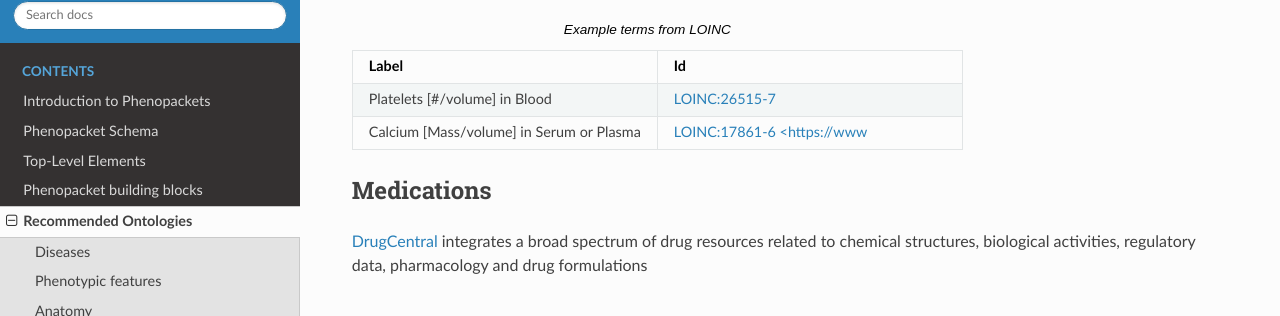
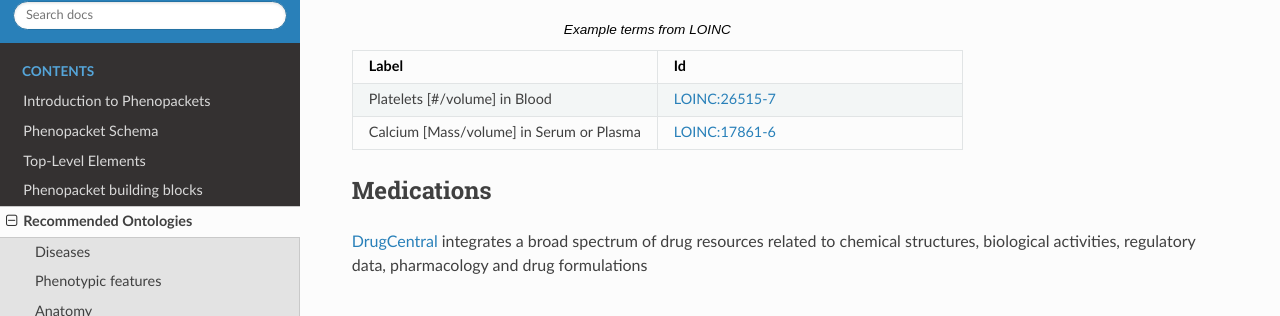
Before and after one commit to phenopackets/phenopacket-schema, a Sphinx documentation site: the page built from docs/recommended-ontologies.rst, in a window 1280 px wide and 900 px high, scrolled down 2276 px. Shown: the part 135-451 px from the top of the window. Built offline with Sphinx 7.4.7 and the Read the Docs theme 2.0.0, drawn with Linux system fonts in a browser that asks for light colours; pages that are not in the unit, such as notebooks, are missing from menus; some of the changed lines change nothing that is shown.

Commit message:
Fix URL typo for LOINC (#345)

```diff
--- a/docs/recommended-ontologies.rst
+++ b/docs/recommended-ontologies.rst
@@ -159,7 +159,7 @@ laboratory observations. It can be used to denote clinical assays in the :ref:`r
    * - Platelets [#/volume] in Blood
      - `LOINC:26515-7 <https://loinc.org/26515-7/>`_
    * - Calcium [Mass/volume] in Serum or Plasma
-     - `LOINC:17861-6 <https://www <https://loinc.org/17861-6/>`_
+     - `LOINC:17861-6 <https://loinc.org/17861-6/>`_
 
 
 Medications
```
